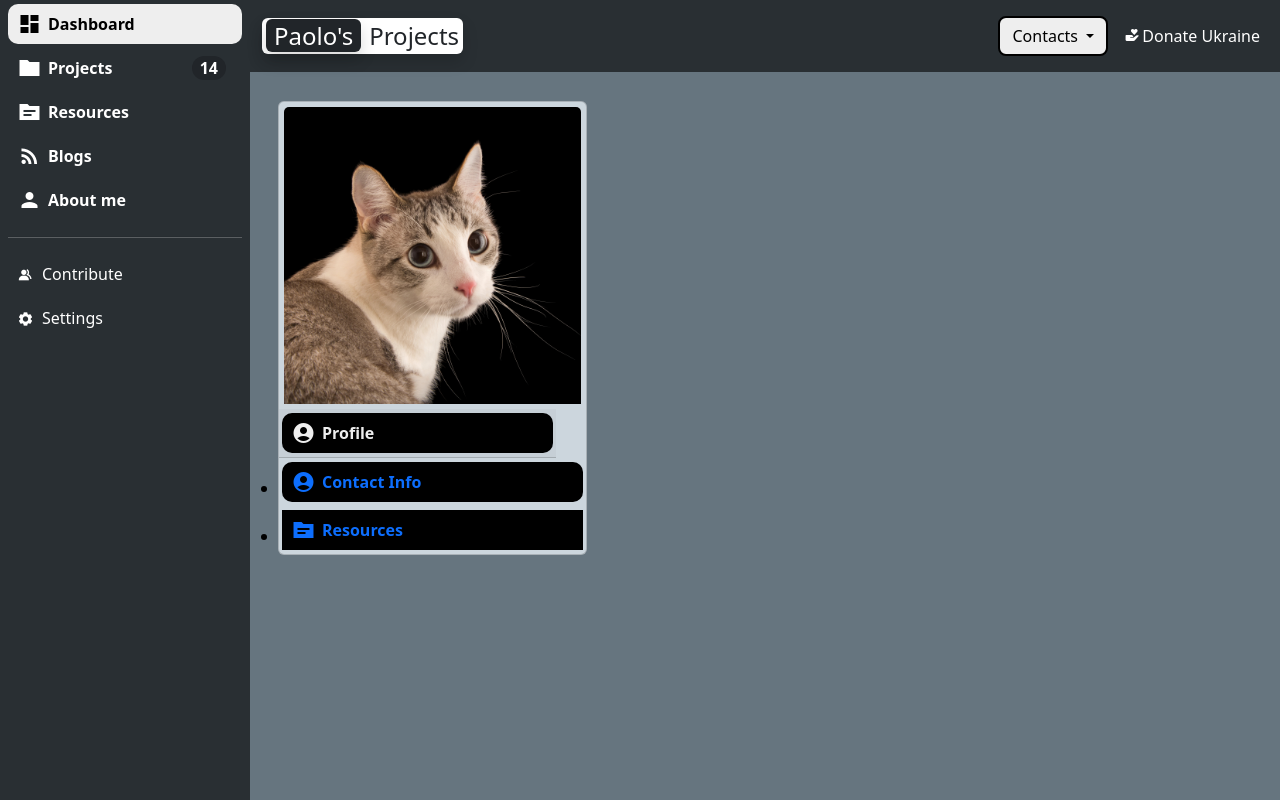
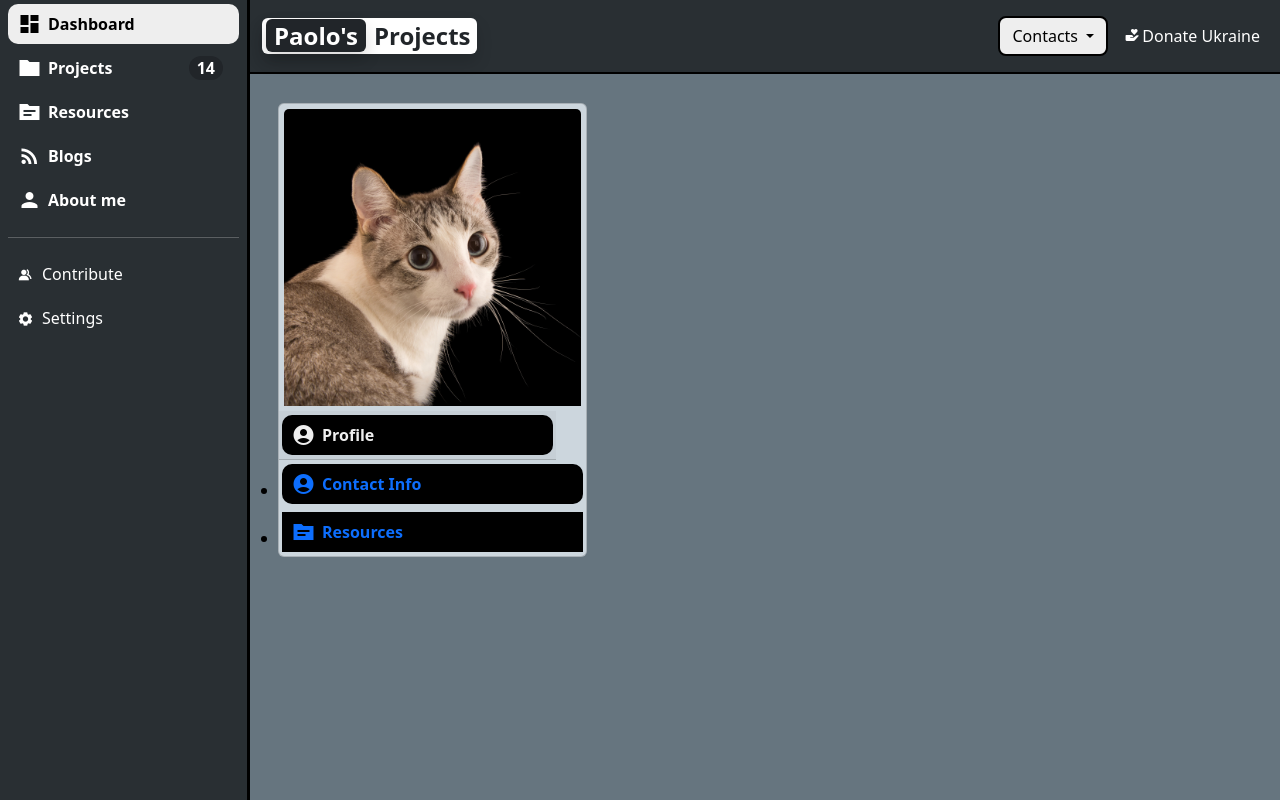
Before and after one commit to XKNugget/project-manager.github.io, a plain HTML site: page index.html in a window 1280 px wide. Drawn offline with nearby package versions, Linux system fonts and the light colour scheme.

Commit message:
version 0.1.7

```diff
--- a/css/index.css
+++ b/css/index.css
@@ -2,6 +2,7 @@ body {
     background: #66757F;
 }
 #side_nav {
+    border-right: 3px solid #000;
     background: #292F33;
     min-width: 250px;
     max-width: 250px;
@@ -10,7 +11,11 @@ body {
 .web-title {
     margin: 0 0 0 0;
 }
+.project-title-2 {
+    padding: 0 3px 0 0;
+}
 .navbar {
+    border-bottom: 2px solid #000;
     background: #292F33;
 }
 .content {
--- a/index.html
+++ b/index.html
@@ -113,7 +113,7 @@
                         </button>
                     </div>
                     <h1 class="bg-white web-title rounded shadow fs-4 px-1 py-1">
-                        <span class="bg-dark text-white rounded shadow px-2 me-2">Paolo's</span><span class="text-dark">Projects</span>
+                        <span class="bg-dark text-white rounded shadow fw-bold px-2 me-2">Paolo's</span><span class="project-title-2 text-dark fw-bold">Projects</span>
                     </h1>
                 </div>
                 <button class="navbar-toggler p-0 border-0"
```
